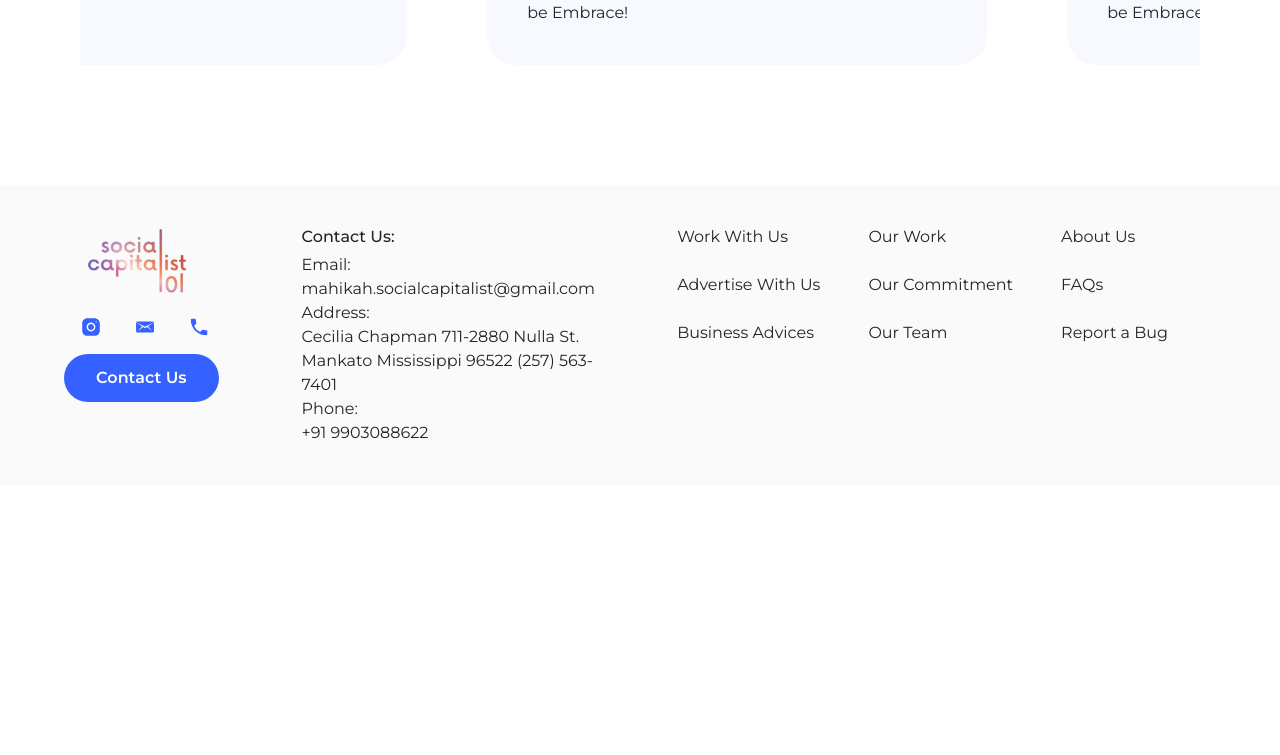
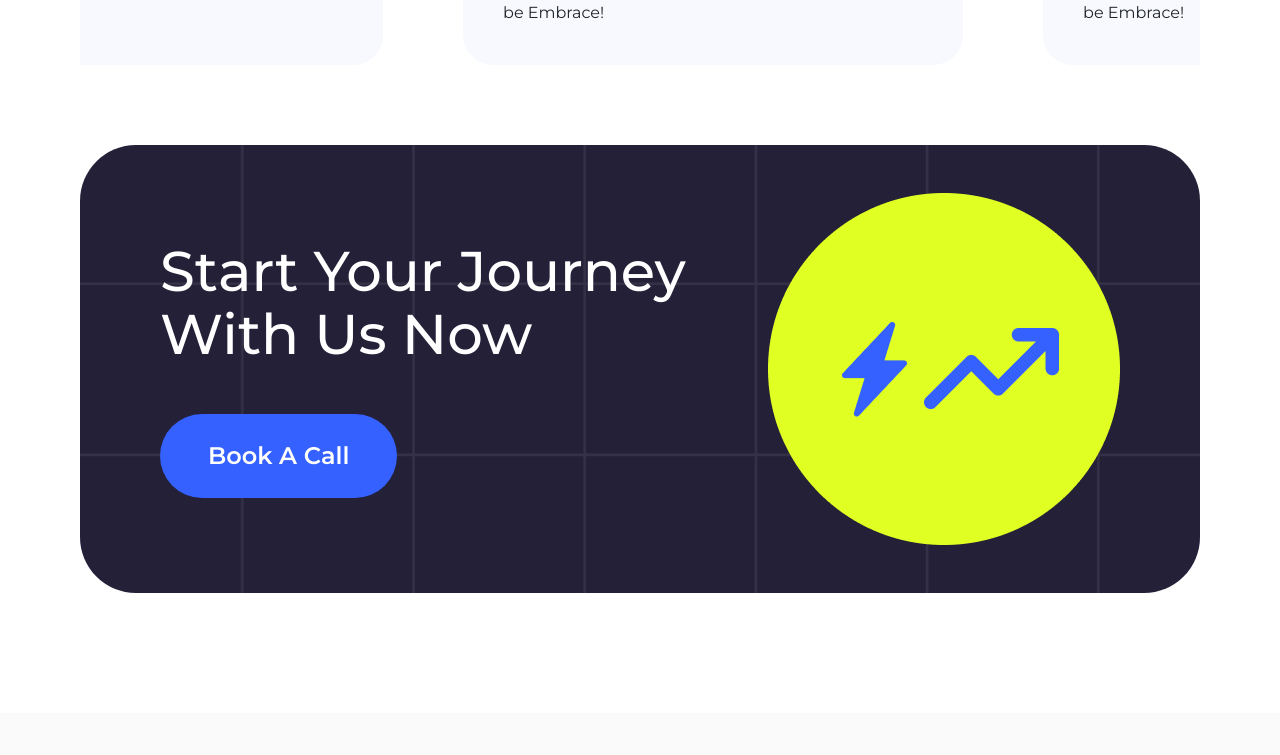
Before and after one commit to Krish-Bajaj/social-capitalist, a React (Create React App) app: page / in a window 1280 px wide. Shown: the part 3486-4241 px from the top of the page. Before the commit the page ends 3971 px from the top, so only its background shows below. Built offline with nearby package versions, Linux system fonts and the light colour scheme.

Commit message:
feat: 2nd banner

```diff
--- /dev/null
+++ b/src/components/BlackBanner.js
@@ -0,0 +1,77 @@
+import styled from 'styled-components'
+
+import { companyZohoBooking } from '../data'
+
+import blackBanner from '../assets/blackBanner.png'
+
+const BlackBanner = () => {
+	return (
+		<Container className="styled-div-bb2">
+			<div>
+				<Title>Start Your Journey With Us Now</Title>
+				<CTA />
+			</div>
+			<StyledImg src={blackBanner} alt="social-capitalist" />
+		</Container>
+	)
+}
+
+export default BlackBanner
+
+const CTA = () => {
+	return (
+		<a href={companyZohoBooking} target="blank">
+			<CTAStyled>
+				<p>Book A Call</p>
+			</CTAStyled>
+		</a>
+	)
+}
+
+const CTAStyled = styled.button`
+	display: flex;
+	text-align: center;
+	padding: 1.5rem 3rem;
+	border-radius: 60px;
+	background: var(--main-blue);
+	color: white;
+	font-weight: 600;
+    font-size: 24px;
+    margin-top: 3rem;
+	@media (max-width: 768px) {
+		font-size: 16px;
+        padding: 1rem 1.5rem;
+        margin: 1rem auto;
+	}
+`
+
+const Container = styled.div`
+	display: flex;
+	align-items: center;
+	justify-content: space-between;
+	margin-top: 5rem;
+	color: white;
+	padding: 3rem 5rem;
+	@media (max-width: 768px) {
+		flex-direction: column;
+	}
+`
+
+const StyledImg = styled.img`
+    @media (max-width: 768px) {
+		width: 85%;
+        height: 85%;
+	}
+`
+
+/* Text styles */
+const Title = styled.p`
+	font-size: 56px;
+	font-weight: 500;
+	line-height: 112.5%;
+	text-transform: capitalize;
+    max-width: 550px;
+    @media (max-width: 768px) {
+		font-size: 36px;
+	}
+`
--- a/src/components/BlueBanner.js
+++ b/src/components/BlueBanner.js
@@ -4,7 +4,7 @@ import { companyZohoBooking } from '../data'
 
 const BlueBanner = () => {
 	return (
-		<Container className="styled-div">
+		<Container className="styled-div-bb1">
 			<Title>Elevate Your Brand Today!</Title>
 			<SubContainer>
 				<SubTitle>
--- a/src/components/Navbar.js
+++ b/src/components/Navbar.js
@@ -20,7 +20,7 @@ const CustomNavbar = () => {
 					<Nav className="navbar-links-mobile">
 						<Nav.Link href="#action1">Our Work</Nav.Link>
 						<Nav.Link href="#action1">Clients</Nav.Link>
-						<Nav.Link href="#action1">Services Offered</Nav.Link>
+						<Nav.Link href="#services-offered">Services Offered</Nav.Link>
 						<Nav.Link href="#action1">About Us</Nav.Link>
 					</Nav>
 				</Navbar.Collapse>
--- a/src/components/ServicesOffered.js
+++ b/src/components/ServicesOffered.js
@@ -25,7 +25,7 @@ const ServicesOffered = () => {
 	]
 
 	return (
-		<Container>
+		<Container id="services-offered">
 			<Title>Services Offered</Title>
 			<SubTitle>Elevating Experiences, Empowering Solutions</SubTitle>
 			<SubContainer>
--- a/src/components/Testimonials.js
+++ b/src/components/Testimonials.js
@@ -11,7 +11,7 @@ const Testimonials = ({ data }) => {
 	return (
 		<Container>
 			<Title>What Our Clients Said about us</Title>
-			<Marquee pauseOnHover speed={40}>
+			<Marquee pauseOnHover speed={43}>
 				{data.map(el => (
 					<Card
 						image={el.image}
--- a/src/components/index.js
+++ b/src/components/index.js
@@ -2,5 +2,7 @@ import Navbar from './Navbar'
 import Footer from './Footer'
 import ServicesOffered from './ServicesOffered'
 import BlueBanner from './BlueBanner'
+import BlackBanner from './BlackBanner'
+import Testimonials from './Testimonials'
 
-export { Navbar, Footer, ServicesOffered, BlueBanner }
+export { Navbar, Footer, ServicesOffered, BlueBanner, BlackBanner, Testimonials }
--- a/src/pages/MLP.js
+++ b/src/pages/MLP.js
@@ -1,8 +1,7 @@
 import Hero from '../components/MLP/Hero'
 import Commitments from '../components/MLP/Commitments'
 import Clients from '../components/MLP/Clients'
-import Testimonials from '../components/Testimonials'
-import { ServicesOffered, BlueBanner } from '../components'
+import { ServicesOffered, BlueBanner, BlackBanner, Testimonials } from '../components'
 
 import { MLPtestimonials } from '../data'
 
@@ -16,6 +15,7 @@ const MLP = () => {
             <BlueBanner />
             <div style={{ marginTop: '5rem' }} />
             <Testimonials data={MLPtestimonials} />
+            <BlackBanner />
         </>
     )
 }
--- a/src/styles/App.css
+++ b/src/styles/App.css
@@ -73,7 +73,13 @@ a:link {
 }
 
 /* BlueBanner.js */
-.styled-div {
+.styled-div-bb1 {
 	background: url('../assets/ctaBanner.png') no-repeat;
 	background-size: cover;
 }
+/* BlackBanner.js */
+.styled-div-bb2 {
+	background: #232038 url('../assets/lines.png');
+	background-size: cover;
+	border-radius: 56px;
+}
```
Also changed, not shown: src/assets/blackBanner.png (added), src/assets/lines.png (added).
